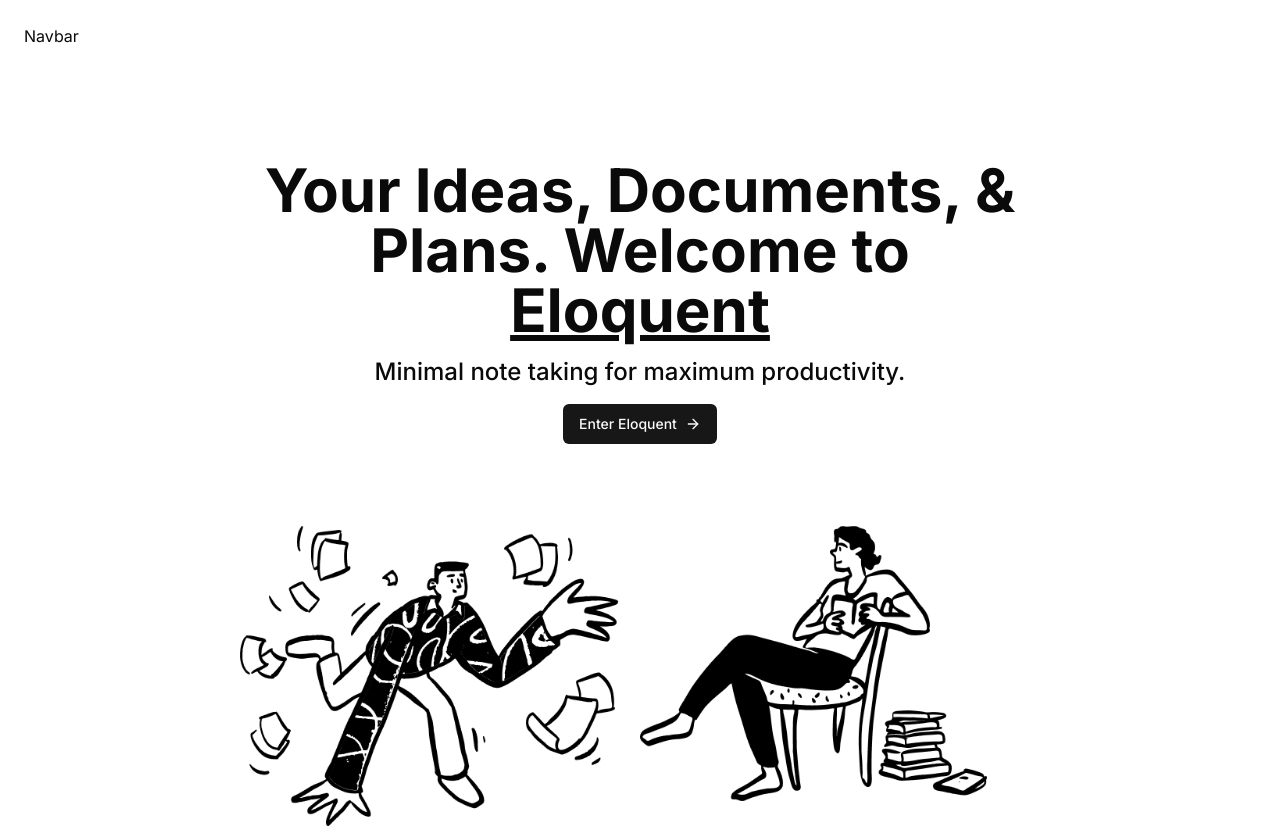
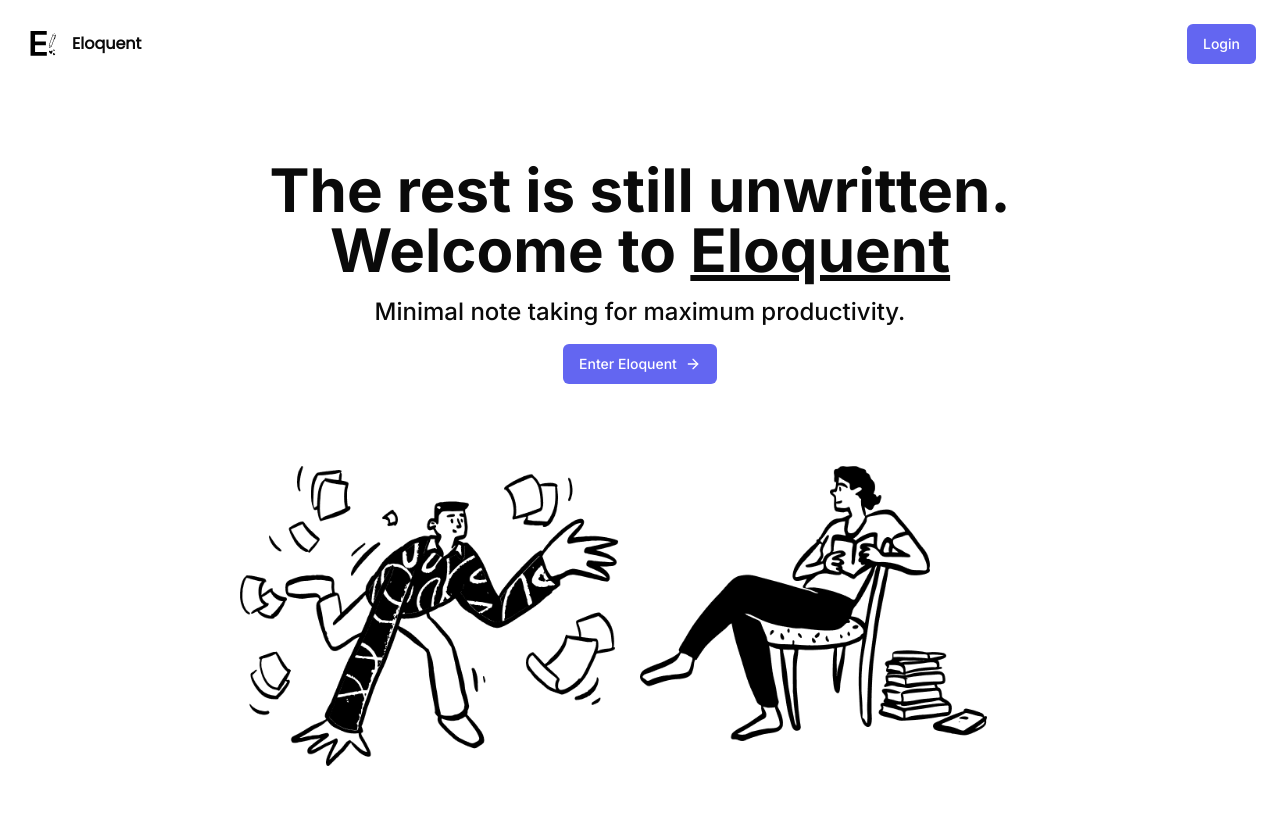
Before and after one commit to zerosicx/eloquent, a Next.js app: page / in a window 1280 px wide. Shown: the top 828 px of the page. Built offline with nearby package versions, Linux system fonts and the light colour scheme.

Commit message:
Simple navbar and modified buttons

```diff
--- a/app/(marketing)/_components/heading.tsx
+++ b/app/(marketing)/_components/heading.tsx
@@ -9,14 +9,13 @@ const Heading = () => {
   return (
     <div className="max-w-3xl space-y-4">
       <h1 className="text-3xl sm:text-5xl md:text-6xl font-bold">
-        Your Ideas, Documents, & Plans. Welcome to{" "}
+        The rest is still unwritten. Welcome to{" "}
         <span className="underline">Eloquent</span>
       </h1>
       <h3 className="text-base sm:text-xl md:text-2xl font-medium">
         Minimal note taking for maximum productivity.
       </h3>
-      <Button>
-
+      <Button variant="zerosicx">
         Enter Eloquent
         <ArrowRight className="h-4 w-4 ml-2"/>
       </Button>
--- a/app/(marketing)/_components/navbar.tsx
+++ b/app/(marketing)/_components/navbar.tsx
@@ -3,6 +3,8 @@
 import { useScrollTop } from "@/hooks/use-scroll-top";
 import { cn } from "@/lib/utils";
 import React from "react";
+import Logo from "./logo";
+import { Button } from "@/components/ui/button";
 
 type Props = {};
 
@@ -17,7 +19,10 @@ const Navbar = (props: Props) => {
         scrolled && "border-b shadow-sm"
       )}
     >
-      Navbar
+      <Logo />
+      <div className="md:ml-auto md:justify-end justify-between w-full flex items-center gap-x-2">
+        <Button variant="zerosicx"> Login </Button>
+      </div>
     </div>
   );
 };
```
